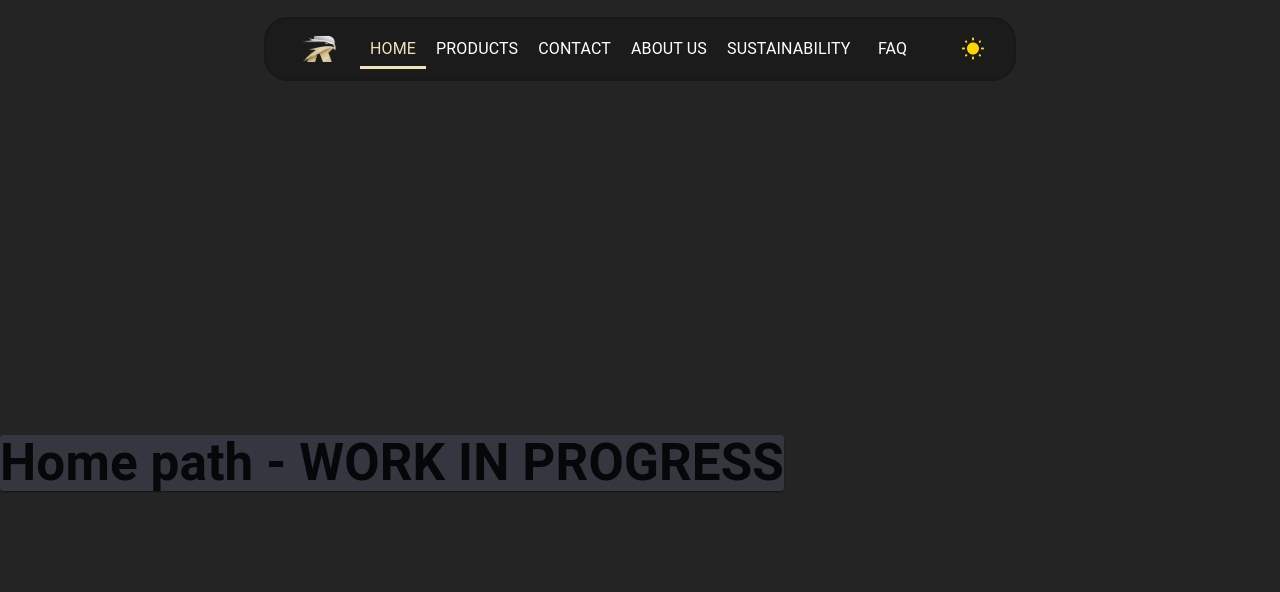
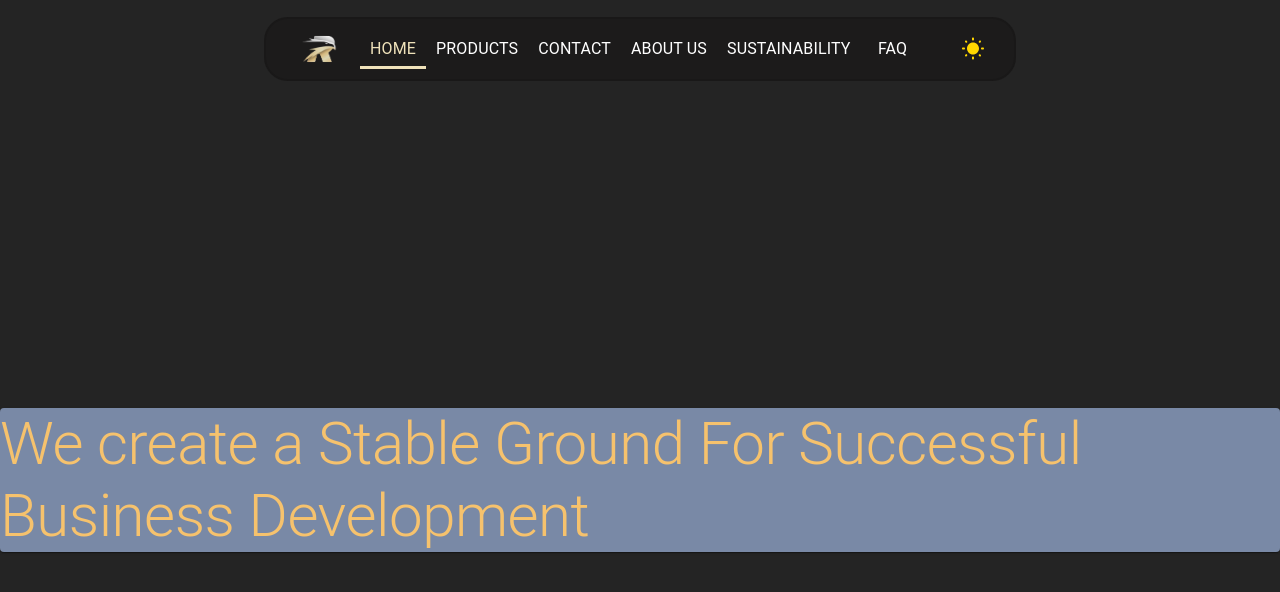
Before and after one commit to JulianoJk/AlphaTradeCo, a React (Vite) app: page / in a window 1280 px wide. Shown: the top 592 px of the page. Built offline with nearby package versions, Linux system fonts and the light colour scheme.

Commit message:
Add appContext and custom hook for mode theme

```diff
--- a/src/App.tsx
+++ b/src/App.tsx
@@ -1,39 +1,10 @@
-import { HashRouter as Router, Routes, Route } from "react-router-dom";
-import Home from "./components/Pages/Home.component";
-
-import * as React from "react";
-import { CssBaseline, PaletteMode } from "@mui/material";
-import { ThemeProvider, createTheme } from "@mui/material/styles";
-import Header from "./components/Header/Header.component";
-import AboutUs from "./components/Pages/AboutUs/AboutUs.component";
-import { theme } from "./components/ui/theme/Theme";
+import AppInner from "./AppInner";
+import { AppContextProvider } from "./components/context/AppContext";
 
 export default function App() {
-  const [mode, setMode] = React.useState<PaletteMode>("dark");
-  const defaultTheme = createTheme({
-    ...theme,
-    palette: {
-      ...theme.palette,
-      background: {
-        default: mode === "dark" ? "#242424" : "#F5F5DC",
-      },
-    },
-  });
-  const toggleColorMode = () => {
-    setMode((prev) => (prev === "dark" ? "light" : "dark"));
-  };
-
   return (
-    <ThemeProvider theme={defaultTheme}>
-      <CssBaseline />
-      <Router>
-        <Header mode={mode} toggleColorMode={toggleColorMode} />
-        <Routes>
-          <Route path="/" element={<Home />} />
-          <Route path="/about-us/" element={<AboutUs />} />
-          <Route path="/*/" element={<Home />} />
-        </Routes>
-      </Router>
-    </ThemeProvider>
+    <AppContextProvider>
+      <AppInner />
+    </AppContextProvider>
   );
 }
--- /dev/null
+++ b/src/AppInner.tsx
@@ -0,0 +1,45 @@
+import { HashRouter as Router, Routes, Route } from "react-router-dom";
+import Home from "./components/Pages/Home.component";
+import { CssBaseline } from "@mui/material";
+import { ThemeProvider, createTheme } from "@mui/material/styles";
+import Header from "./components/Header/Header.component";
+import AboutUs from "./components/Pages/AboutUs/AboutUs.component";
+import { theme } from "./components/ui/theme/Theme";
+import { useAppDispatch, useAppState } from "./components/context/AppContext";
+
+export default function AppInner() {
+  const { mode } = useAppState();
+  const dispatch = useAppDispatch();
+
+  const defaultTheme = createTheme({
+    ...theme,
+    palette: {
+      ...theme.palette,
+      background: {
+        default: mode === "dark" ? "#242424" : "#F5F5DC",
+      },
+    },
+  });
+
+  const toggleColorMode = () => {
+    const newMode = mode === "dark" ? "light" : "dark";
+    dispatch({
+      type: "SET_APP_THEME",
+      mode: newMode,
+    });
+  };
+
+  return (
+    <ThemeProvider theme={defaultTheme}>
+      <CssBaseline />
+      <Router>
+        <Header toggleColorMode={toggleColorMode} />
+        <Routes>
+          <Route path="/" element={<Home />} />
+          <Route path="/about-us/" element={<AboutUs />} />
+          <Route path="/*" element={<Home />} />
+        </Routes>
+      </Router>
+    </ThemeProvider>
+  );
+}
--- a/src/components/Header/Header.component.tsx
+++ b/src/components/Header/Header.component.tsx
@@ -11,7 +11,6 @@ import {
   Toolbar,
   MenuItem,
   Typography,
-  PaletteMode,
 } from "@mui/material";
 import {
   Menu as MenuIcon,
@@ -22,18 +21,19 @@ import ToggleColorMode from "../ui/ToogleColorMode.component";
 import useScrollDirection from "../../hooks/useScrollDirection";
 import { useStyles } from "./Header.styles";
 import logoOne from "../../assets/logoOne.jpg";
+import { useAppState } from "../context/AppContext";
 
 interface AppAppBarProps {
-  mode: PaletteMode;
   toggleColorMode: () => void;
 }
 
-const Header = ({ mode, toggleColorMode }: AppAppBarProps) => {
+const Header = ({ toggleColorMode }: AppAppBarProps) => {
   const [open, setOpen] = useState(false);
   const navigate = useNavigate();
   const location = useLocation();
   const theme = useTheme();
   const scrollDirection = useScrollDirection();
+  const { mode } = useAppState();
   const { classes } = useStyles({ mode });
 
   const toggleDrawer = (newOpen: boolean) => () => setOpen(newOpen);
@@ -74,10 +74,6 @@ const Header = ({ mode, toggleColorMode }: AppAppBarProps) => {
     maxHeight: 40,
     border: mode === "light" ? "2px solid #201f1f" : "2px solid white",
     borderColor: "divider",
-    boxShadow:
-      mode === "light"
-        ? "0 1px 12px hsla(210, 0%, 0%, 0.05), 0 2px 5px hsla(210, 100%, 80%, 0.5)"
-        : "none",
   };
 
   const menuItems = [
--- a/src/components/Pages/AboutUs/AboutUs.component.tsx
+++ b/src/components/Pages/AboutUs/AboutUs.component.tsx
@@ -1,10 +1,20 @@
 import { useTheme } from "@mui/material/styles";
 import { Paper, Typography } from "@mui/material";
+
+import useModeTheme from "../../../hooks/useModeTheme";
 // import ThemeProvider from "@mui/material";
 const AboutUs = () => {
   const theme = useTheme();
+  const backgroundColorss = useModeTheme("red", theme.palette.grey[100]); // Use
   return (
-    <Paper sx={{ backgroundColor: "#34373f", marginTop: 20, padding: 2 }}>
+    <Paper
+      sx={{
+        backgroundColor: backgroundColorss,
+
+        marginTop: 20,
+        padding: 2,
+      }}
+    >
       <Typography variant="h4" sx={{ color: "#ffffff", marginBottom: 2 }}>
         Who We Are
       </Typography>
--- a/src/components/Pages/Home.component.tsx
+++ b/src/components/Pages/Home.component.tsx
@@ -1,9 +1,24 @@
-import { Paper } from "@mui/material";
+import { Paper, Typography, useTheme } from "@mui/material";
+import useModeTheme from "../../hooks/useModeTheme";
 
 const Home = () => {
+  const theme = useTheme();
+  const backgroundColorss = useModeTheme(
+    theme.palette.grey[500],
+    theme.palette.grey[100]
+  ); // Use actual color values
+
   return (
-    <Paper sx={{ backgroundColor: "#34373f", marginTop: 20 }}>
-      <h1>Home path - WORK IN PROGRESS</h1>
+    <Paper
+      sx={{
+        backgroundColor: `${backgroundColorss}!important`,
+
+        marginTop: 20,
+      }}
+    >
+      <Typography color={theme.palette.primary.main} variant="h2">
+        We create a Stable Ground For Successful Business Development
+      </Typography>
     </Paper>
   );
 };
--- /dev/null
+++ b/src/components/context/AppContext.tsx
@@ -0,0 +1,69 @@
+import { PaletteMode } from "@mui/material";
+import React, { useContext, useReducer } from "react";
+
+// import { ColorScheme } from '@mantine/core';
+interface IAppStateContext {
+  mode: PaletteMode;
+}
+export interface IChildrenProvider {
+  children: React.ReactNode;
+}
+
+// Default state fot the Application context
+const defaultState: IAppStateContext = {
+  mode: "dark",
+};
+type TApplicationAction = {
+  type: "SET_APP_THEME";
+  mode: PaletteMode;
+};
+
+const ApplicationState = React.createContext<IAppStateContext | undefined>(
+  undefined
+);
+// *** Dispatch ***
+type ApplicationDispatchContext = (action: TApplicationAction) => void;
+
+ApplicationState.displayName = "ApplicationState";
+const ApplicationDispatch = React.createContext<
+  ApplicationDispatchContext | undefined
+>(undefined);
+
+// Reducer function
+const appReducer = (state: IAppStateContext, action: TApplicationAction) => {
+  switch (action.type) {
+    case "SET_APP_THEME":
+      return { ...state, mode: action.mode };
+  }
+};
+// Context Provider for the user
+const AppContextProvider = ({ children }: IChildrenProvider) => {
+  const [appState, appDispatch] = useReducer(appReducer, defaultState);
+
+  return (
+    <ApplicationState.Provider value={appState}>
+      <ApplicationDispatch.Provider value={appDispatch}>
+        {children}
+      </ApplicationDispatch.Provider>
+    </ApplicationState.Provider>
+  );
+};
+// Pass the state of the user
+const useAppState = (): IAppStateContext => {
+  const context = useContext(ApplicationState);
+  if (context === undefined) {
+    throw new Error("AppState must be used within AppStateContext");
+  }
+  return context;
+};
+
+// Function to use the userDispatch
+const useAppDispatch = (): ApplicationDispatchContext => {
+  const context = useContext(ApplicationDispatch);
+  if (context === undefined) {
+    throw new Error("useAppDispatch must be used within AppDispatchContext");
+  }
+  return context;
+};
+
+export { AppContextProvider, useAppState, useAppDispatch };
--- a/src/components/ui/theme/Theme.ts
+++ b/src/components/ui/theme/Theme.ts
@@ -150,9 +150,5 @@ export const theme: Theme = createTheme({
       medium: Palette.Yellow.Medium,
       light: Palette.Yellow.light,
     },
-    action: {
-      disabledBackground: Palette.Mono.Grey3,
-      disabled: Palette.Mono.White,
-    },
   },
 } as ThemeOptions);
--- /dev/null
+++ b/src/hooks/useModeTheme.tsx
@@ -0,0 +1,14 @@
+import { useAppState } from "../components/context/AppContext";
+
+type ColorType = string;
+
+const useModeTheme = (
+  darkColor: ColorType,
+  lightColor: ColorType
+): ColorType => {
+  const { mode } = useAppState();
+
+  return mode === "dark" ? darkColor : lightColor;
+};
+
+export default useModeTheme;
```
